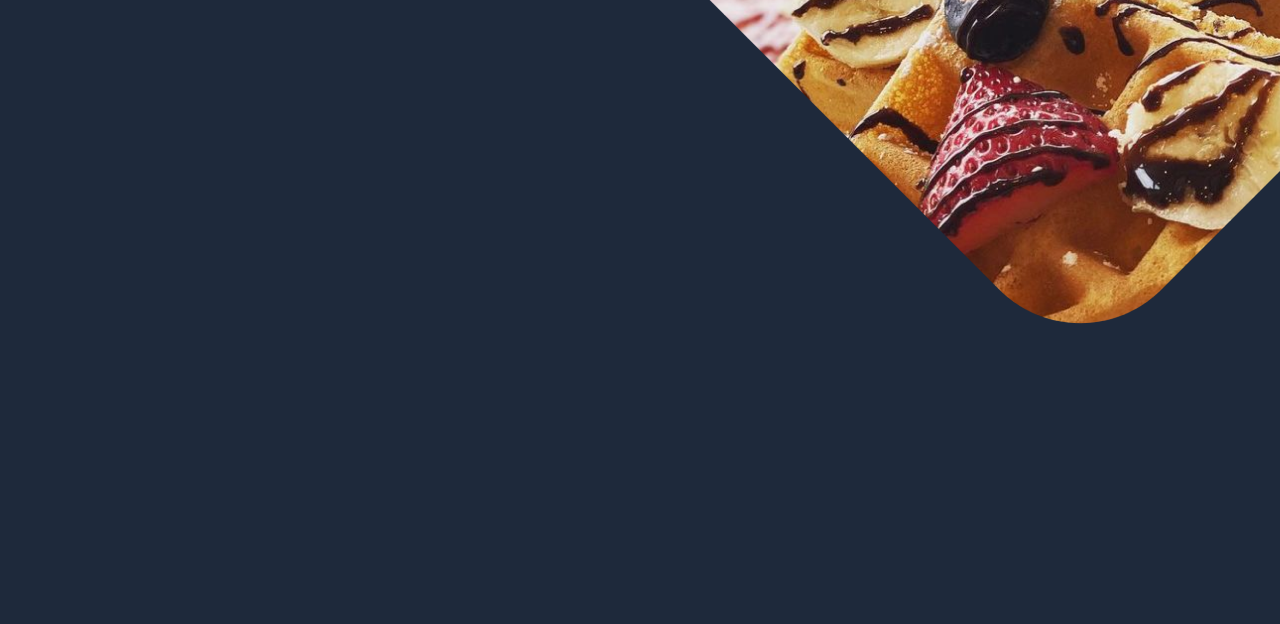
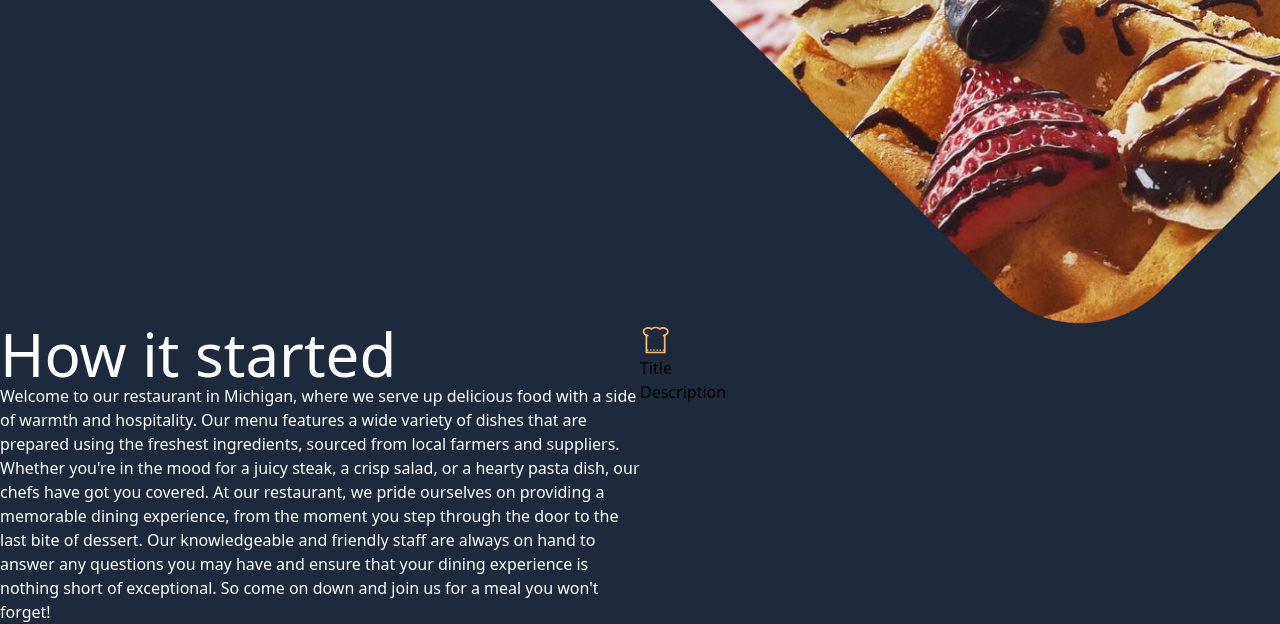
Before and after one commit to techup-group11/restaurant-gr13, a plain HTML site: page index.html in a window 1280 px wide. Shown: the part 659-1283 px from the top of the page. Before the commit the page ends 983 px from the top, so only its background shows below. Drawn offline with nearby package versions, Linux system fonts and the light colour scheme.

Commit message:
added new design

```diff
--- a/index.html
+++ b/index.html
@@ -5,7 +5,7 @@
     <meta name="viewport" content="width=device-width, initial-scale=1.0" />
     <script src="https://cdn.tailwindcss.com"></script>
   </head>
-  <body class="bg-slate-800 relative">
+  <body class="bg-slate-800">
     <div class="container mx-auto">
       <div class="flex items-center space-x-5">
         <img src="logo.svg" alt="logo" />
@@ -16,10 +16,32 @@
           <li>CONTACT</li>
         </ul>
       </div>
-      <div class="flex">
-        <p class="text-6xl text-white">But first,food</p>
-
-        <img src="image 9.png" alt="image" class="absolute right-0" />
+    </div>
+    <div class="flex items-center justify-between">
+      <p class="text-8xl text-white ml-16 font-bold">But first, <br />food</p>
+      <img src="image 9.png" alt="image" class="" />
+    </div>
+    <div class="flex">
+      <div class="w-1/2">
+        <p class="text-6xl text-white">How it started</p>
+        <p class="text-white">
+          Welcome to our restaurant in Michigan, where we serve up delicious
+          food with a side of warmth and hospitality. Our menu features a wide
+          variety of dishes that are prepared using the freshest ingredients,
+          sourced from local farmers and suppliers. Whether you're in the mood
+          for a juicy steak, a crisp salad, or a hearty pasta dish, our chefs
+          have got you covered. At our restaurant, we pride ourselves on
+          providing a memorable dining experience, from the moment you step
+          through the door to the last bite of dessert. Our knowledgeable and
+          friendly staff are always on hand to answer any questions you may have
+          and ensure that your dining experience is nothing short of
+          exceptional. So come on down and join us for a meal you won't forget!
+        </p>
+      </div>
+      <div class="w-1/2">
+        <img src="icon.svg" alt="" />
+        <p>Title</p>
+        <p>Description</p>
       </div>
     </div>
   </body>
```
Also changed, not shown: icon.svg (added).
